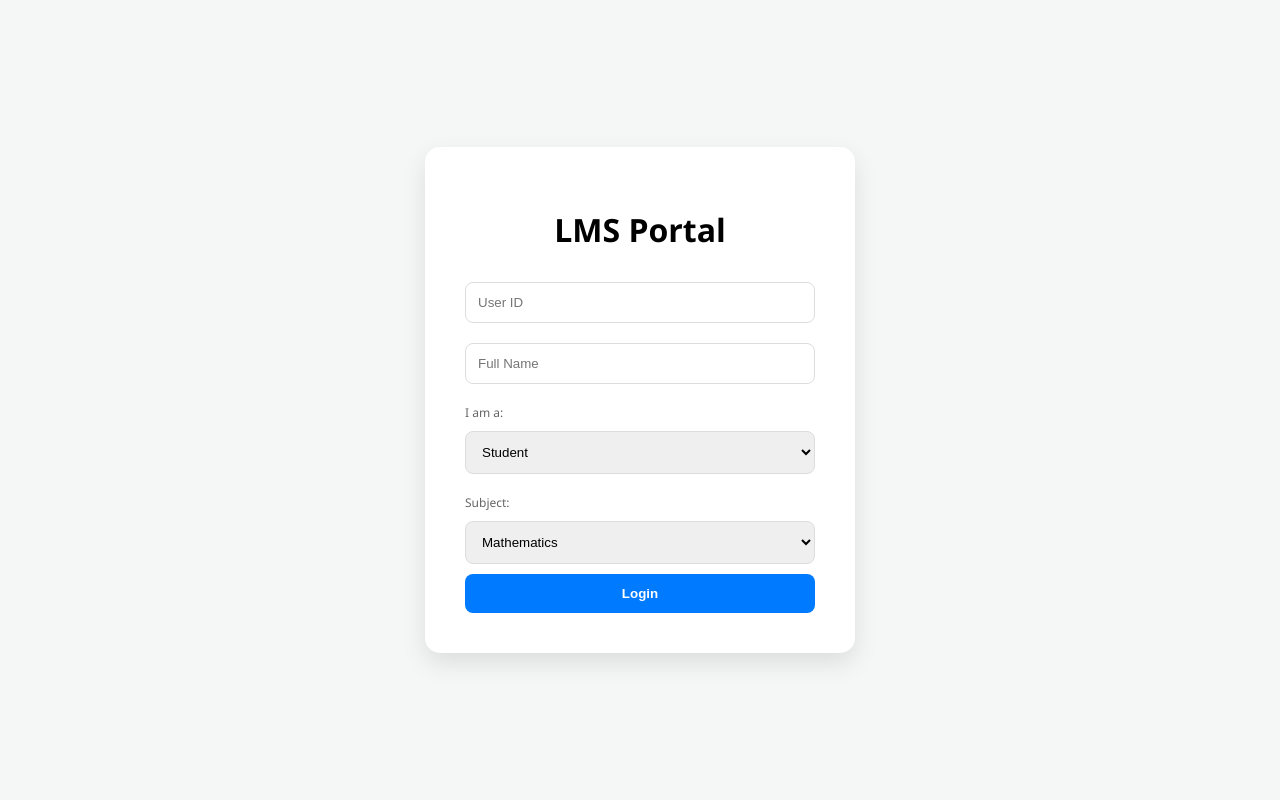
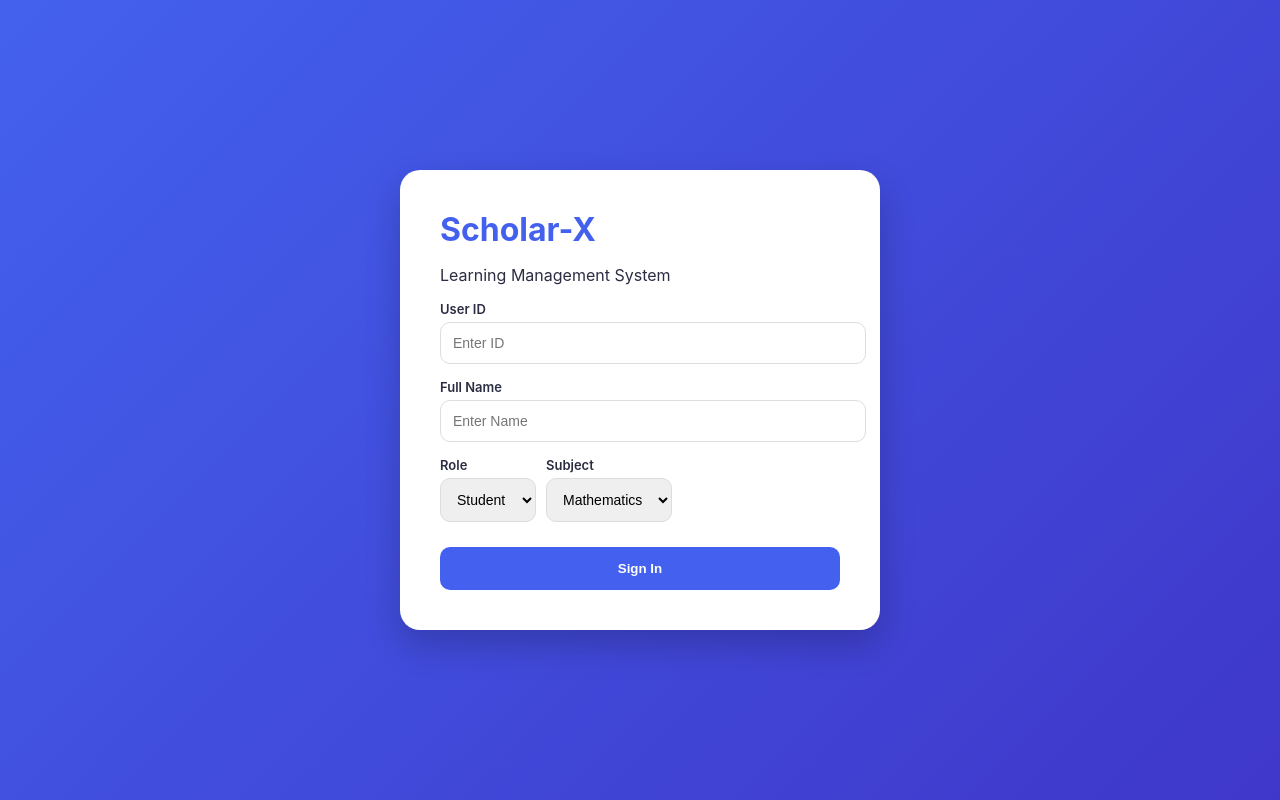
Before and after one commit to Shreya9092/SCHOLAR-X--lms, a React (Create React App) app in the folder frontend/: page / in a window 1280 px wide. Built offline with nearby package versions, Linux system fonts and the light colour scheme.

Commit message:
new frontend

```diff
--- a/frontend/src/App.css
+++ b/frontend/src/App.css
@@ -1,27 +1,51 @@
-/* General Styles */
-body { margin: 0; font-family: 'Segoe UI', Tahoma, Geneva, Verdana, sans-serif; background: #f4f7f6; }
+:root {
+  --primary: #4361ee;
+  --secondary: #3f37c9;
+  --bg: #f8f9fc;
+  --sidebar: #ffffff;
+  --text: #2b2d42;
+  --gray: #8d99ae;
+}
 
-/* Login Styles */
-.login-page { display: flex; justify-content: center; align-items: center; height: 100vh; }
-.card { background: white; padding: 40px; border-radius: 15px; box-shadow: 0 10px 25px rgba(0,0,0,0.1); width: 350px; text-align: center; }
-input, select { width: 100%; padding: 12px; margin: 10px 0; border: 1px solid #ddd; border-radius: 8px; box-sizing: border-box; }
-label { display: block; text-align: left; font-size: 12px; color: #666; margin-top: 10px; }
-button { width: 100%; padding: 12px; background: #007bff; color: white; border: none; border-radius: 8px; cursor: pointer; font-weight: bold; transition: 0.3s; }
-button:hover { background: #0056b3; }
+body { margin: 0; font-family: 'Inter', sans-serif; background: var(--bg); color: var(--text); }
 
-/* Dashboard Styles */
-.nav { display: flex; justify-content: space-between; align-items: center; padding: 15px 40px; background: white; border-bottom: 1px solid #e0e0e0; }
-.logo { font-size: 20px; font-weight: bold; color: #007bff; }
-.logout-btn { width: auto; background: #ff4757; padding: 5px 15px; margin-left: 15px; font-size: 12px; }
+/* Login Styling */
+.login-container { height: 100vh; display: flex; align-items: center; justify-content: center; background: linear-gradient(135deg, #4361ee 0%, #3f37c9 100%); }
+.login-card { background: white; padding: 40px; border-radius: 20px; box-shadow: 0 15px 35px rgba(0,0,0,0.2); width: 400px; }
+.login-header h1 { margin: 0; color: var(--primary); font-size: 2rem; }
+.input-group { text-align: left; margin-bottom: 15px; }
+.input-group label { display: block; font-size: 13px; font-weight: 600; margin-bottom: 5px; }
+.input-group input, .input-group select { width: 100%; padding: 12px; border: 1px solid #ddd; border-radius: 10px; font-size: 14px; }
+.row { display: flex; gap: 10px; }
+.login-btn { width: 100%; padding: 14px; background: var(--primary); color: white; border: none; border-radius: 10px; font-weight: bold; cursor: pointer; margin-top: 10px; }
 
-.main-layout { display: flex; height: calc(100vh - 70px); }
-.sidebar { width: 220px; background: white; border-right: 1px solid #e0e0e0; padding: 20px; }
-.sidebar ul { list-style: none; padding: 0; }
-.sidebar li { padding: 12px; border-radius: 8px; cursor: pointer; color: #555; margin-bottom: 5px; }
-.sidebar li:hover, .sidebar li.active { background: #e7f1ff; color: #007bff; }
+/* Dashboard Layout */
+.app-layout { display: flex; height: 100vh; }
+.app-sidebar { width: 260px; background: var(--sidebar); border-right: 1px solid #eee; display: flex; flex-direction: column; padding: 30px 20px; }
+.sidebar-brand { font-size: 24px; font-weight: 800; color: var(--primary); margin-bottom: 40px; }
+.sidebar-nav { list-style: none; padding: 0; flex-grow: 1; }
+.sidebar-nav li { padding: 15px; border-radius: 12px; cursor: pointer; color: var(--gray); font-weight: 500; margin-bottom: 8px; transition: 0.3s; }
+.sidebar-nav li:hover, .sidebar-nav li.active { background: #f0f3ff; color: var(--primary); }
+.icon { margin-right: 10px; }
 
-.content-area { flex: 1; padding: 40px; overflow-y: auto; }
-.grid { display: grid; grid-template-columns: repeat(auto-fit, minmax(200px, 1fr)); gap: 20px; margin-top: 20px; }
-.box { background: white; padding: 25px; border-radius: 12px; box-shadow: 0 4px 6px rgba(0,0,0,0.05); border: 1px solid #e0e0e0; text-align: center; }
-.small-btn { width: auto; padding: 8px 20px; background: #f0f0f0; color: #333; font-size: 12px; }
-.small-btn:hover { background: #ddd; }
+.app-main { flex: 1; overflow-y: auto; padding: 40px; }
+.main-header { display: flex; justify-content: space-between; align-items: center; margin-bottom: 40px; }
+.profile-pic { width: 45px; height: 45px; background: var(--primary); color: white; display: flex; align-items: center; justify-content: center; border-radius: 50%; font-weight: bold; }
+
+/* Content Styling */
+.stats-row { display: grid; grid-template-columns: repeat(3, 1fr); gap: 20px; margin-bottom: 40px; }
+.stat-card { background: white; padding: 20px; border-radius: 15px; border: 1px solid #eee; box-shadow: 0 4px 6px rgba(0,0,0,0.02); }
+.stat-card h4 { margin: 0; color: var(--gray); font-size: 14px; }
+.stat-card p { margin: 10px 0 0; font-size: 24px; font-weight: 700; color: var(--primary); }
+
+.module-grid { display: grid; grid-template-columns: repeat(auto-fit, minmax(250px, 1fr)); gap: 25px; }
+.module-card { background: white; padding: 25px; border-radius: 20px; text-align: center; border: 1px solid #eee; transition: 0.3s; }
+.module-card:hover { transform: translateY(-5px); box-shadow: 0 10px 20px rgba(0,0,0,0.05); }
+.module-img { height: 60px; width: 60px; background: #f0f3ff; border-radius: 15px; margin: 0 auto 15px; display: flex; align-items: center; justify-content: center; font-weight: bold; color: var(--primary); }
+.module-img.highlight { background: var(--primary); color: white; }
+.module-btn { width: 100%; padding: 10px; border: none; border-radius: 8px; background: #f0f3ff; color: var(--primary); font-weight: 600; cursor: pointer; }
+.module-btn:hover { background: var(--primary); color: white; }
+.locked { opacity: 0.6; }
+.disabled { cursor: not-allowed; background: #eee; color: #999; }
+
+.logout-btn { background: #fff1f2; color: #f43f5e; border: none; padding: 12px; border-radius: 10px; width: 100%; cursor: pointer; font-weight: 600; }
--- a/frontend/src/App.js
+++ b/frontend/src/App.js
@@ -2,95 +2,131 @@ import React, { useState } from 'react';
 import './App.css';
 
 function App() {
-  // 'screen' can be: 'login', 'student', or 'teacher'
   const [screen, setScreen] = useState('login');
+  const [activeTab, setActiveTab] = useState('dashboard');
   const [user, setUser] = useState({ id: '', name: '', role: 'student', subject: 'Maths' });
 
   const handleLogin = (e) => {
     e.preventDefault();
-    // In a real project, we'd check the backend here.
-    // For now, it redirects based on the role selected.
-    if (user.role === 'teacher') {
-      setScreen('teacher');
-    } else {
-      setScreen('student');
-    }
+    setScreen('dashboard');
   };
 
-  // --- 1. LOGIN SCREEN ---
   if (screen === 'login') {
     return (
-      <div className="login-page">
-        <div className="card">
-          <h1>LMS Portal</h1>
+      <div className="login-container">
+        <div className="login-card">
+          <div className="login-header">
+            <h1>Scholar-X</h1>
+            <p>Learning Management System</p>
+          </div>
           <form onSubmit={handleLogin}>
-            <input type="text" placeholder="User ID" required onChange={(e) => setUser({...user, id: e.target.value})} />
-            <input type="text" placeholder="Full Name" required onChange={(e) => setUser({...user, name: e.target.value})} />
-
-            <label>I am a:</label>
+            <div className="input-group">
+              <label>User ID</label>
+              <input type="text" placeholder="Enter ID" required onChange={(e) => setUser({...user, id: e.target.value})} />
+            </div>
+            <div className="input-group">
+              <label>Full Name</label>
+              <input type="text" placeholder="Enter Name" required onChange={(e) => setUser({...user, name: e.target.value})} />
+            </div>
+            <div className="row">
+              <div className="input-group">
+                <label>Role</label>
                 <select onChange={(e) => setUser({...user, role: e.target.value})}>
                   <option value="student">Student</option>
                   <option value="teacher">Teacher</option>
                 </select>
-
-            <label>Subject:</label>
+              </div>
+              <div className="input-group">
+                <label>Subject</label>
                 <select onChange={(e) => setUser({...user, subject: e.target.value})}>
                   <option value="Maths">Mathematics</option>
+                  <option value="Science">Science</option>
                   <option value="English">English</option>
-              <option value="Science">Science</option>
                 </select>
-
-            <button type="submit">Login</button>
+              </div>
+            </div>
+            <button type="submit" className="login-btn">Sign In</button>
           </form>
         </div>
       </div>
     );
   }
 
-  // --- 2. DASHBOARD SCREEN (For both Student & Teacher) ---
   return (
-    <div className="dashboard">
-      <nav className="nav">
-        <div className="logo">LMS Cloud</div>
-        <div className="user-profile">
-          <span>{user.name} ({user.role})</span>
-          <button onClick={() => setScreen('login')} className="logout-btn">Logout</button>
+    <div className="app-layout">
+      {/* Sidebar */}
+      <aside className="app-sidebar">
+        <div className="sidebar-brand">Scholar-X</div>
+        <ul className="sidebar-nav">
+          <li className={activeTab === 'dashboard' ? 'active' : ''} onClick={() => setActiveTab('dashboard')}>
+            <span className="icon">🏠</span> Dashboard
+          </li>
+          <li className={activeTab === 'course' ? 'active' : ''} onClick={() => setActiveTab('course')}>
+            <span className="icon">📚</span> My {user.subject} Course
+          </li>
+          <li className={activeTab === 'settings' ? 'active' : ''} onClick={() => setActiveTab('settings')}>
+            <span className="icon">⚙️</span> Settings
+          </li>
+        </ul>
+        <div className="sidebar-footer">
+          <button onClick={() => setScreen('login')} className="logout-btn">Log Out</button>
         </div>
-      </nav>
-
-      <div className="main-layout">
-        <aside className="sidebar">
-          <ul>
-            <li className="active">🏠 Dashboard</li>
-            <li>📚 My {user.subject} Course</li>
-            {user.role === 'teacher' && <li>📝 Grade Assignments</li>}
-            <li>⚙️ Settings</li>
-          </ul>
       </aside>
 
-        <main className="content-area">
-          <h2>Welcome to {user.subject} Class</h2>
-          <p>Role: {user.role === 'teacher' ? 'Instructor View' : 'Student View'}</p>
+      {/* Main Content */}
+      <main className="app-main">
+        <header className="main-header">
+          <div className="header-info">
+            <h2>Welcome back, {user.name}</h2>
+            <p>{user.role.toUpperCase()} | {user.subject} Department</p>
+          </div>
+          <div className="profile-pic">{user.name.charAt(0)}</div>
+        </header>
 
-          <div className="grid">
-            <div className="box">
-              <h3>Module 1</h3>
-              <p>Introduction to {user.subject}</p>
-              <button className="small-btn">View</button>
-            </div>
-            <div className="box">
-              <h3>Module 2</h3>
-              <p>Advanced Concepts</p>
-              <button className="small-btn">View</button>
-            </div>
-            <div className="box">
-              <h3>Resources</h3>
-              <p>Download Materials</p>
-              <button className="small-btn">Open</button>
+        <div className="content-inner">
+          {activeTab === 'settings' ? (
+            <div className="section-card">
+              <h3>Account Settings</h3>
+              <p>Manage your profile and preferences.</p>
+              <div className="settings-list">
+                <div className="setting-item"><span>Email Notifications</span> <input type="checkbox" defaultChecked /></div>
+                <div className="setting-item"><span>Dark Mode</span> <input type="checkbox" /></div>
+                <button className="primary-btn">Update Profile</button>
               </div>
             </div>
+          ) : (
+            <>
+              <div className="stats-row">
+                <div className="stat-card"><h4>Attendance</h4><p>94%</p></div>
+                <div className="stat-card"><h4>Assignments</h4><p>12 Pending</p></div>
+                <div className="stat-card"><h4>Current Grade</h4><p>A-</p></div>
+              </div>
+
+              <h3 className="section-title">Course Modules</h3>
+              <div className="module-grid">
+                <div className="module-card">
+                  <div className="module-img">M1</div>
+                  <h3>Module 1: Foundations</h3>
+                  <p>Core concepts of {user.subject}.</p>
+                  <button className="module-btn">Continue</button>
+                </div>
+                <div className="module-card">
+                  <div className="module-img highlight">M2</div>
+                  <h3>Module 2: Intermediate</h3>
+                  <p>Advanced theories and practice.</p>
+                  <button className="module-btn">Start</button>
+                </div>
+                <div className="module-card locked">
+                  <div className="module-img">M3</div>
+                  <h3>Module 3: Final Project</h3>
+                  <p>Review and final assessment.</p>
+                  <button className="module-btn disabled">Locked</button>
+                </div>
+              </div>
+            </>
+          )}
+        </div>
       </main>
-      </div>
     </div>
   );
 }
```
Lines whose indentation alone changed are shown as unchanged.
